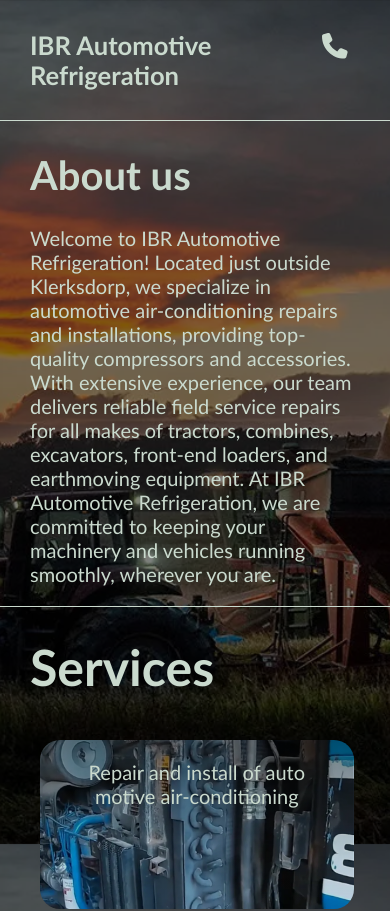
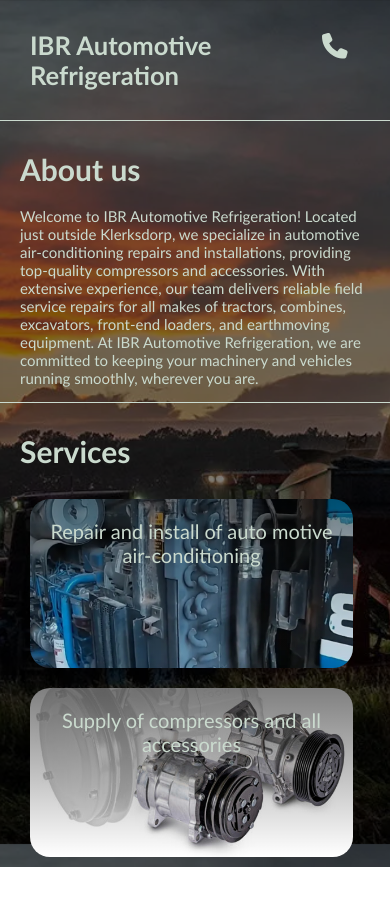
Before and after one commit to ZedScary/ibr-automotive-refridgeration, a React (Create React App) app in the folder ibr-renovators/: page / in a window 390 px wide. Shown: the top 911 px of the page. After the commit the page ends 867 px from the top, so only its background shows below. Built offline with nearby package versions, Linux system fonts and the light colour scheme.

Commit message:
Changes for other mobile devices

```diff
--- a/ibr-renovators/src/App.css
+++ b/ibr-renovators/src/App.css
@@ -233,4 +233,27 @@
     width: 30vh;
     height: 30vh;
   }
+
+  .Contact-details{
+    font-size: 15px;
+    padding-left: 20px;
+    padding-right: 20px;
+  }
+
+  .Experience {
+    font-size: 15px;
+    padding-left: 20px;
+    padding-right: 20px;
+  }
+
+  .Services{
+    font-size: 15px;
+    padding-left: 20px;
+  }
+
+  .About-us{
+    font-size: 15px;
+    padding-left: 20px;
+    padding-right: 20px;
+  }
 }
```
